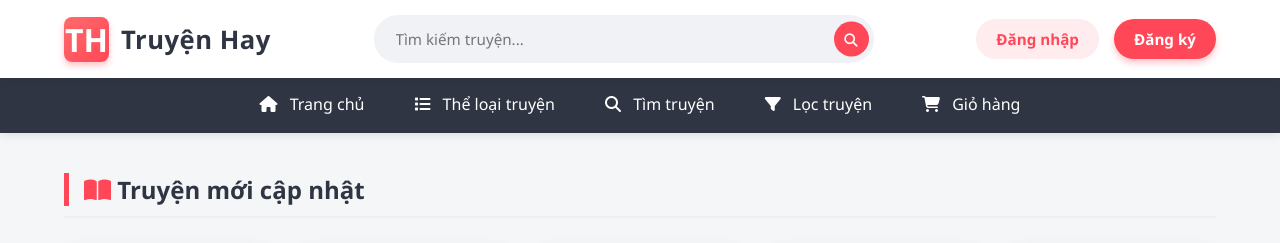
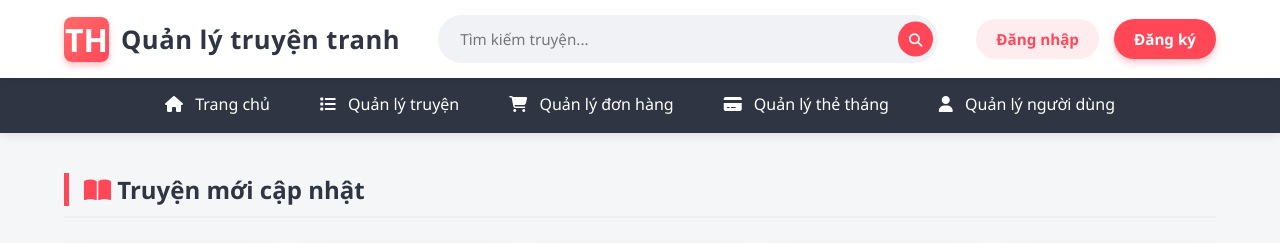
Before and after one commit to ongshowbiz/DO_AN_CO_SO_NGANH_NHOM_7, a PHP site: page / in a window 1280 px wide. Shown: the top 243 px of the page. Run offline with PHP 8.4, Linux system fonts and the light colour scheme; some libraries are stand-ins or nearby versions.

Commit message:
sửa admin

```diff
--- a/Admin/index.php
+++ b/Admin/index.php
@@ -20,7 +20,7 @@
                 <!-- Bạn có thể thay bằng thẻ img src="logo.png" khi có ảnh thật -->
                 <h1>TH</h1>
             </div>
-            <span class="site-name">Truyện Hay</span>
+            <span class="site-name">Quản lý truyện tranh</span>
         </div>
 
         <div class="search-container">
@@ -43,10 +43,10 @@
     <nav class="navbar" id="navbar">
         <ul class="nav-links">
             <li><a href="index.php"><i class="fas fa-home"></i> Trang chủ</a></li>
-            <li><a href="#"><i class="fas fa-list"></i> Thể loại truyện</a></li>
-            <li><a href="#"><i class="fas fa-search"></i> Tìm truyện</a></li>
-            <li><a href="#"><i class="fas fa-filter"></i> Lọc truyện</a></li>
-            <li><a href="#"><i class="fas fa-shopping-cart"></i> Giỏ hàng</a></li>
+            <li><a href="#"><i class="fas fa-list"></i> Quản lý truyện</a></li>
+            <li><a href="#"><i class="fas fa-shopping-cart"></i> Quản lý đơn hàng</a></li>
+            <li><a href="#"><i class="fas fa-credit-card"></i> Quản lý thẻ tháng</a></li>
+            <li><a href="#"><i class="fas fa-user"></i> Quản lý người dùng</a></li>
         </ul>
         <!-- Nút đóng menu trên mobile -->
         <div class="close-menu-btn" id="close-menu-btn">
```
